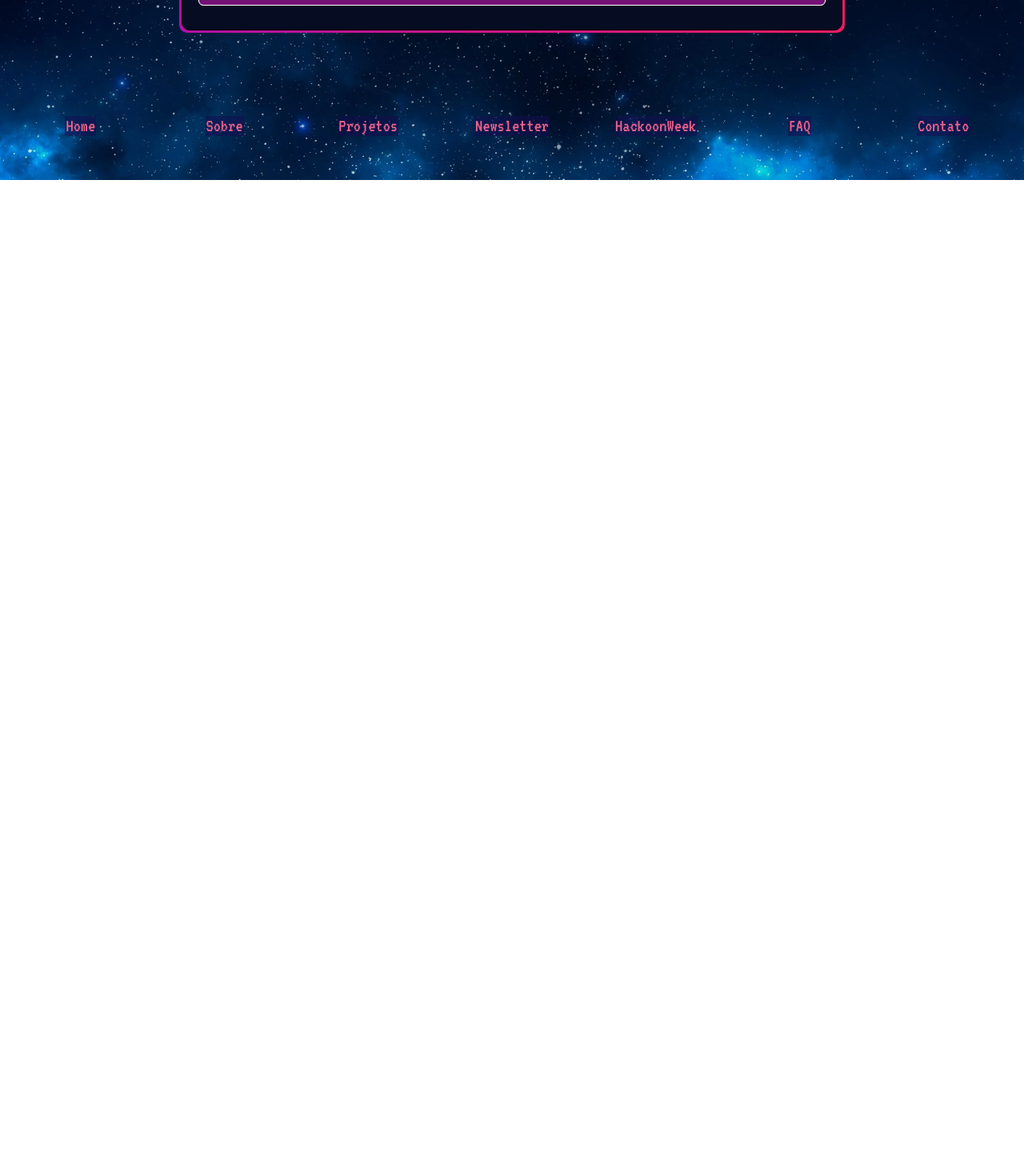
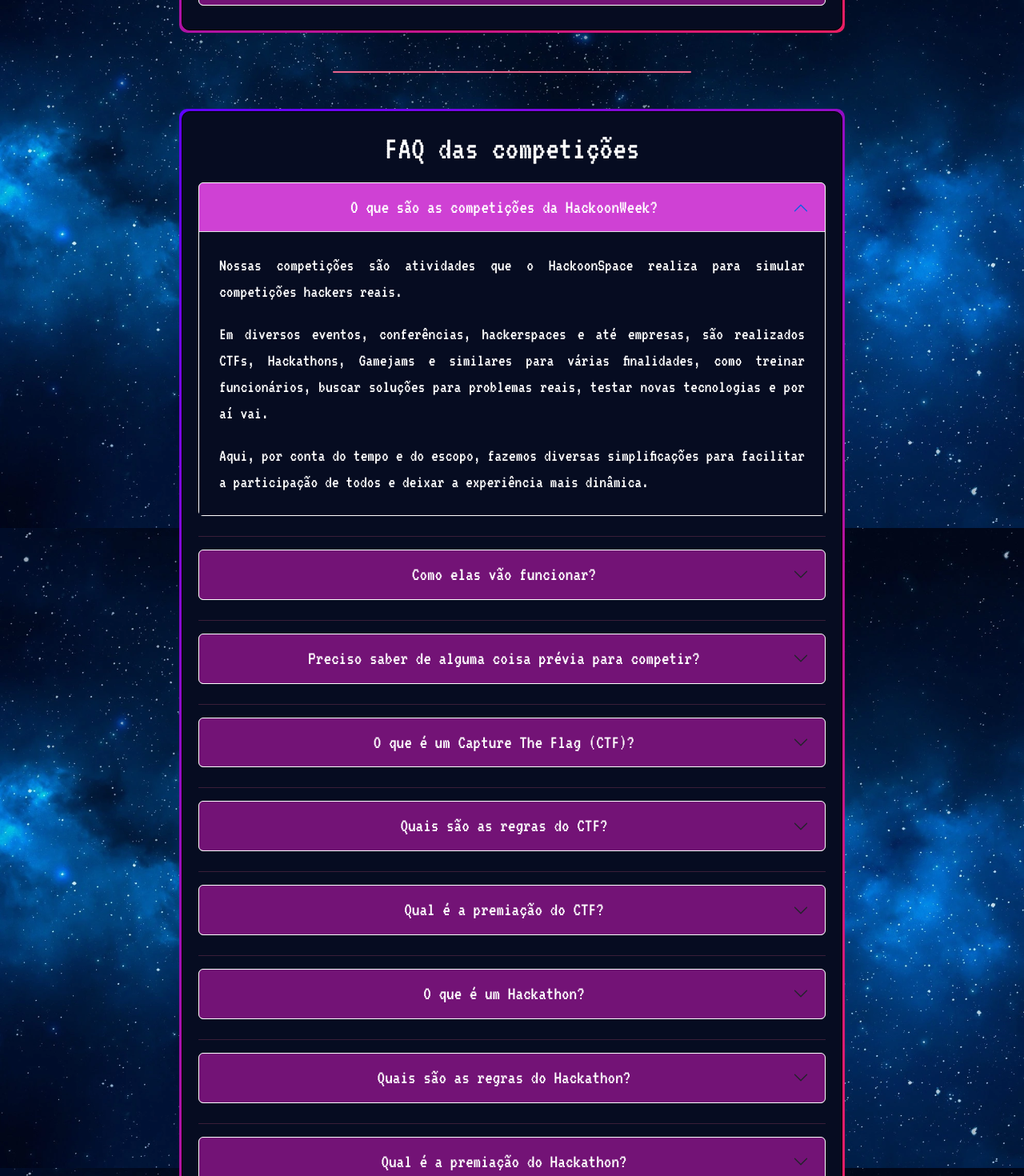
Before and after one commit to hackoonspace/site_v2, a Next.js app: page /hackoonweek in a window 1280 px wide. Shown: the part 3340-4810 px from the top of the page at 80% size. Before the commit the page ends 3565 px from the top, so only its background shows below. Built offline with nearby package versions, Linux system fonts and the light colour scheme.

Commit message:
Adding hackoonweek forms and starting competitions form

```diff
--- /dev/null
+++ b/data/faqs/competitions.json
@@ -0,0 +1,60 @@
+[
+    {
+        "title": "O que são as competições da HackoonWeek?",
+        "answers": [
+            "Nossas competições são atividades que o HackoonSpace realiza para simular competições hackers reais.",
+            "Em diversos eventos, conferências, hackerspaces e até empresas, são realizados CTFs, Hackathons, Gamejams e similares para várias finalidades, como treinar funcionários, buscar soluções para problemas reais, testar novas tecnologias e por aí vai.",
+            "Aqui, por conta do tempo e do escopo, fazemos diversas simplificações para facilitar a participação de todos e deixar a experiência mais dinâmica."
+        ]
+    },
+    {
+        "title": "Como elas vão funcionar?",
+        "answers": [
+            "Em breve."
+        ]
+    },
+    {
+        "title": "Preciso saber de alguma coisa prévia para competir?",
+        "answers": [
+            "Você não precisa de nenhum conhecimento prévio para participar das competições. Tanto do CTF quanto do Hackathon.",
+            "Na verdade, são nestas competições que você aprende bastante coisa nova e fortalece o pensamento criativo (explorando falhas, pensando em soluções, conversando com os mentores, etc).",
+            "O prêmio final é mais um pequeno incentivo para gerar competitividade entre as equipes."
+        ]
+    },
+    {
+        "title": "O que é um Capture The Flag (CTF)?",
+        "answers": [
+            "Em breve."
+        ]
+    },
+    {
+        "title": "Quais são as regras do CTF?",
+        "answers": [
+            "As regras do CTF podem ser encontradas no edital "
+        ]
+    },
+    {
+        "title": "Qual é a premiação do CTF?",
+        "answers": [
+            "Em breve."
+        ]
+    },
+    {
+        "title": "O que é um Hackathon?",
+        "answers": [
+            "Em breve."
+        ]
+    },
+    {
+        "title": "Quais são as regras do Hackathon?",
+        "answers": [
+            "Em breve."
+        ]
+    },
+    {
+        "title": "Qual é a premiação do Hackathon?",
+        "answers": [
+            "Em breve."
+        ]
+    }
+]
--- a/data/faqs/hackoonweek.json
+++ b/data/faqs/hackoonweek.json
@@ -42,12 +42,6 @@
         ]
     },
     {
-        "title": "Como vão funcionar as competições (CTF e Hackathon)?",
-        "answers": [
-            "Em breve."
-        ]
-    },
-    {
         "title": "Como vão funcionar os sorteios de brindes?",
         "answers": [
             "Para participar dos sorteios, é necessário que você tenha se inscrito no evento no nosso formulário e tenha validado sua participação em pelo menos uma atividade do evento.",
@@ -57,6 +51,12 @@
         ]
     },
     {
+        "title": "Quais brindes serão sorteados?",
+        "answers": [
+            "Nesta edição, iremos sortear dois vouchers (um para Ifood e um para Steam), e uma caneca de porcelana Hanna (do <a class='link' href='https://projecthanna.com' target='__blank'>Projeto Hanna</a>)"
+        ]
+    },
+    {
         "title": "Minha dúvida não está listada aqui... O que eu faço?",
         "answers": [
             "Mande um e-mail ou mensagem pra gente em <a class='link' href='mailto:hackoonspace@gmail.com' target='_blank' rel='noreferrer'>hackoonspace@gmail.com</a>. Estamos correndo bastante para trazer um evento bacana para vocês, mas ao máximo possível iremos te responder e ajudar nas suas dúvidas!"
--- a/pages/hackoonweek.tsx
+++ b/pages/hackoonweek.tsx
@@ -1,4 +1,4 @@
-import { Button, Head, Navbar, ScrollTop, Cronogram, Supporters, Footer, Panel, FAQ } from '../components';
+import { Button, Head, Navbar, ScrollTop, HorizontalDivider, Cronogram, Supporters, Footer, Panel, FAQ } from '../components';
 
 export default function HackoonWeek() {
     return (
@@ -24,12 +24,14 @@
                         </p>
                     ]}
                 />
-                <Button text='Inscreva-se agora' size='bg' href=''/>
+                <Button text='Inscreva-se agora' size='bg' target='__blank' href='https://forms.gle/bp3p6WuvLXxeLm848'/>
                 <ScrollTop />
                 <Cronogram />
                 <Button text='Assista o evento aqui' size='bg' target='__blank' href='https://www.youtube.com/@hackoonspace'/>
                 <Supporters title='Realização' data='hackoonweek.json' />
                 <FAQ title='FAQ do evento' active data='hackoonweek.json' />
+                <HorizontalDivider />
+                <FAQ title='FAQ das competições' active data='competitions.json' />
                 <Footer/>
             </main>
         </>
```
Also changed, not shown: 2 other files (tests, documents, lock files or other folders).
